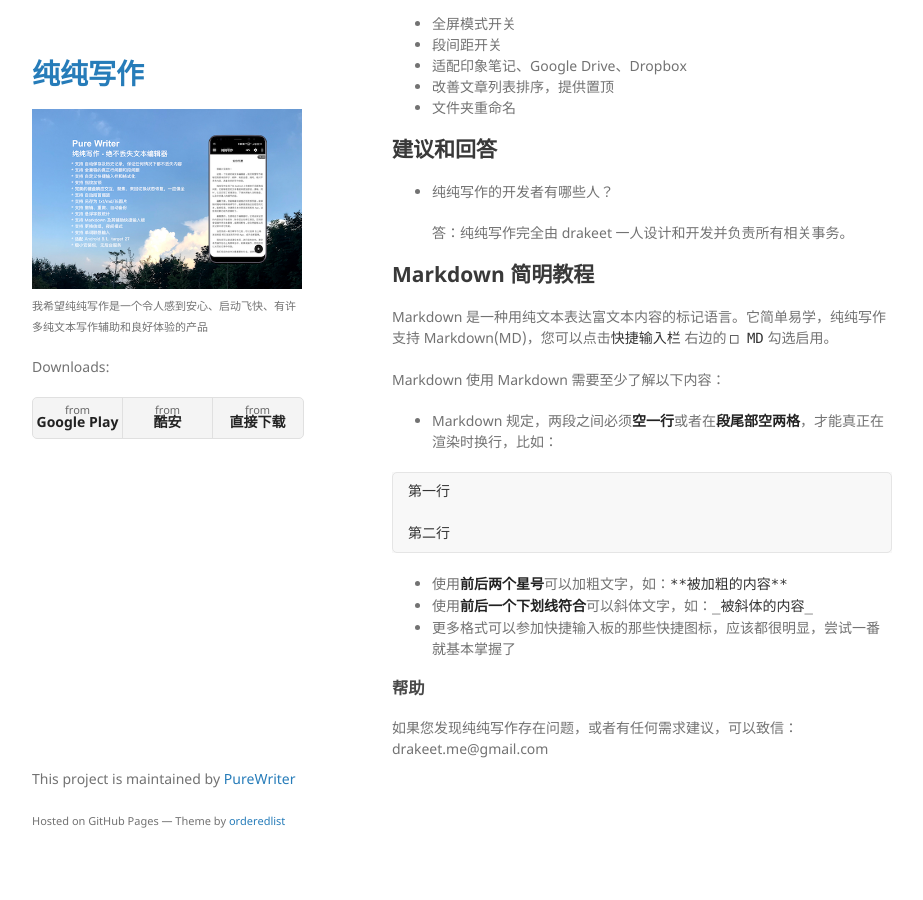
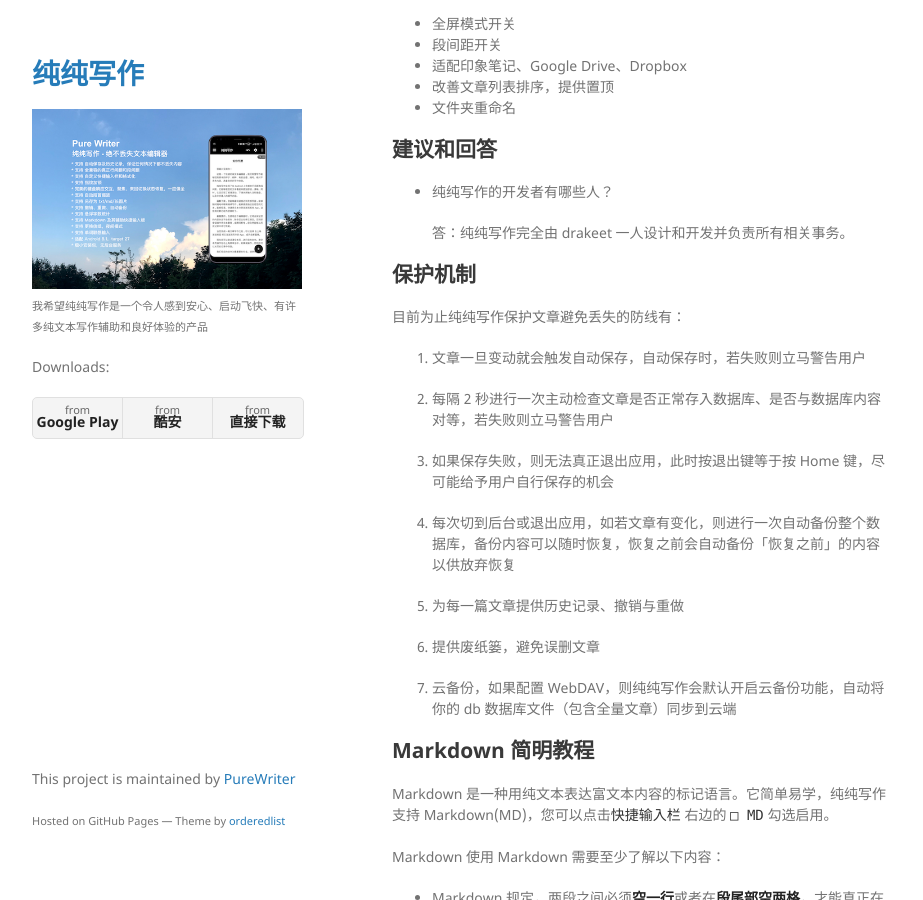
Before and after one commit to PureWriter/writer.drakeet.com, a Jekyll site: the page built from index.md, in a window 1280 px wide and 900 px high, scrolled down 613 px. Shown: the whole window, without its empty margins (178-1101 px from the left). Built offline with Jekyll 4.4.1, drawn with Linux system fonts in a browser that asks for light colours; our own code applies the rules of GitHub Pages for plain Markdown files; before the commit the page ends 1442 px from its top, so only the background shows below that.

Commit message:
Added 保护机制

```diff
--- a/index.md
+++ b/index.md
@@ -36,6 +36,24 @@
 
   答：纯纯写作完全由 drakeet 一人设计和开发并负责所有相关事务。
 
+## 保护机制
+
+目前为止纯纯写作保护文章避免丢失的防线有：
+
+1. 文章一旦变动就会触发自动保存，自动保存时，若失败则立马警告用户
+
+2. 每隔 2 秒进行一次主动检查文章是否正常存入数据库、是否与数据库内容对等，若失败则立马警告用户
+
+3. 如果保存失败，则无法真正退出应用，此时按退出键等于按 Home 键，尽可能给予用户自行保存的机会
+
+4. 每次切到后台或退出应用，如若文章有变化，则进行一次自动备份整个数据库，备份内容可以随时恢复，恢复之前会自动备份「恢复之前」的内容以供放弃恢复
+
+5. 为每一篇文章提供历史记录、撤销与重做
+
+6. 提供废纸篓，避免误删文章
+
+7. 云备份，如果配置 WebDAV，则纯纯写作会默认开启云备份功能，自动将你的 db 数据库文件（包含全量文章）同步到云端
+
 ## Markdown 简明教程
 
 Markdown 是一种用纯文本表达富文本内容的标记语言。它简单易学，纯纯写作支持 Markdown(MD)，您可以点击`快捷输入栏` 右边的 `□ MD` 勾选启用。
```
